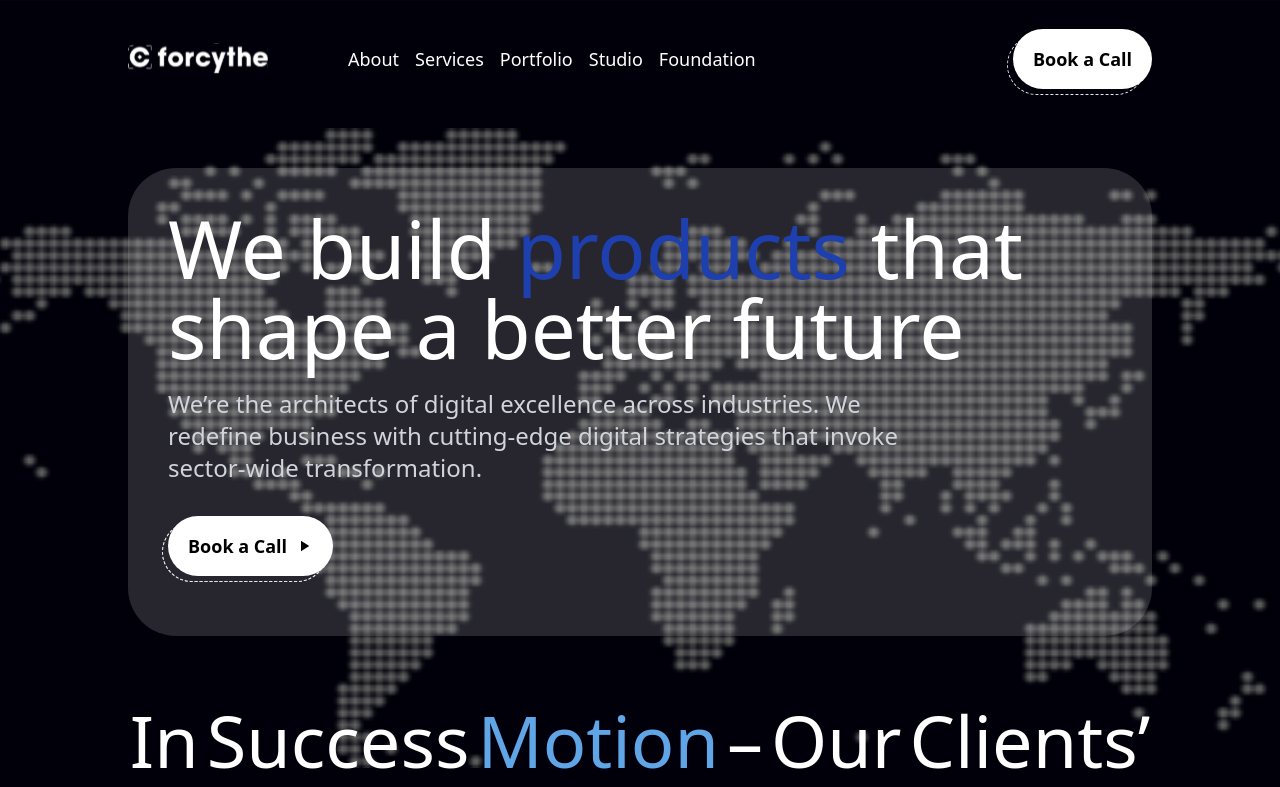
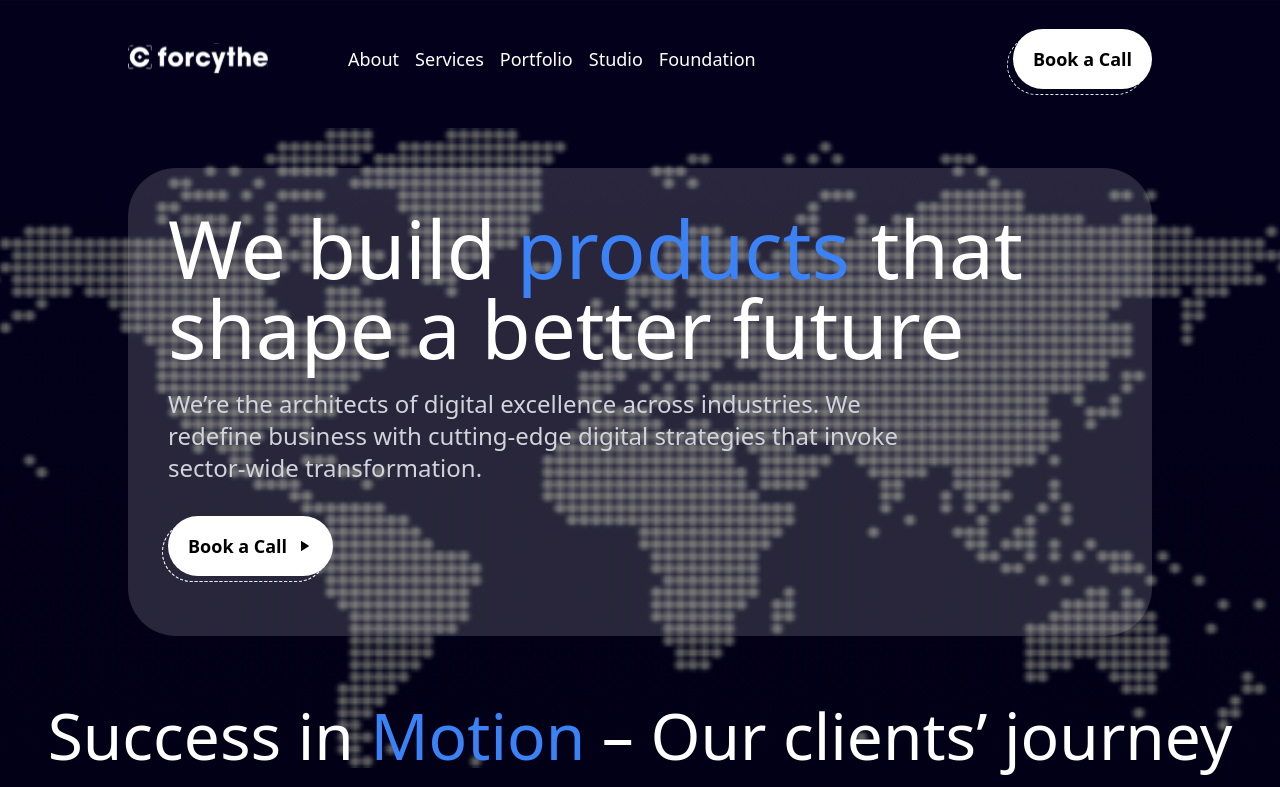
Before and after one commit to Benny-Nwaro/forcythe-frontpage, a React (Vite) app in the folder forcythe/: page / in a window 1280 px wide. Shown: the top 787 px of the page. Built offline with nearby package versions, Linux system fonts and the light colour scheme.

Commit message:
cleaning up the carousel

```diff
--- a/forcythe/index.html
+++ b/forcythe/index.html
@@ -11,7 +11,7 @@
     rgb(0, 32, 50) 0%,
     rgba(1, 0, 10, 1) 33%,
     rgba(1, 0, 10, 1) 66%,
-    rgba(1, 0, 10, 1) 100%
+    rgb(3, 0, 28) 100%
   );">
     <div id="root"></div>
     <script type="module" src="/src/main.jsx"></script>
--- /dev/null
+++ b/forcythe/src/components/AnimatedHeader.jsx
@@ -0,0 +1,42 @@
+import React, { useEffect, useState } from 'react'
+
+function AnimatedHeader(props) {
+    const [headingText, setHeadingText] = useState("");
+
+
+    useEffect(() => {
+        let fullHeadingText = props.text
+        let headingIndex = 0;
+
+        const animateHeading = () => {
+          if (headingIndex < fullHeadingText.length - 1) {
+            setHeadingText((prev) => prev + fullHeadingText[headingIndex]);
+            headingIndex++;
+            setTimeout(animateHeading, 100);
+          } else {
+            setTimeout(() => setHeadingAnimationDone(true), 500); // Wait before starting paragraph animation
+          }
+        };
+
+        animateHeading();
+
+        return () => {
+          headingIndex = fullHeadingText.length; // Cleanup
+        };
+      }, []);
+
+  return (
+    <h1 className="text-[3.5rem] text-white sm:text-[3rem] lg:text-[4rem] font-normal leading-[1] mb-7">
+    {headingText.split("Motion").map((part, index) => (
+      <React.Fragment key={index}>
+        {part}
+        {index === 0 && headingText.includes("Motion") && (
+          <span className="text-accent text-blue-500">Motion</span>
+        )}
+      </React.Fragment>
+    ))}
+  </h1>
+  )
+}
+
+export default AnimatedHeader
--- /dev/null
+++ b/forcythe/src/components/AnimatedParagraph.jsx
@@ -0,0 +1,32 @@
+import React, { useEffect } from "react";
+
+function AnimatedParagraph({ textArray = [] }) {
+  useEffect(() => {
+    const spans = document.querySelectorAll(".animated-text span");
+    spans.forEach((span, index) => {
+      setTimeout(() => {
+        span.classList.add("opacity-100");
+      }, index * 400); // Adjust delay for animation speed
+    });
+  }, []);
+
+  return (
+    <p className="text-gray-300 text-base md:text-2xl mb-8 leading-7">
+      <div className="animated-text">
+        {textArray.map((word, index) => (
+          <span
+            key={index}
+            className="opacity-0 transition-opacity duration-500"
+          >
+            {word === "Motion"&&(<span className="text-accent text-blue-500">Motion</span>)}
+            {/* {index === 0 && textArray.includes("Motion") && (
+                <span className="text-accent text-blue-500">Motion</span>
+            )} */}
+          </span>
+        ))}
+      </div>
+    </p>
+  );
+}
+
+export default AnimatedParagraph;
--- a/forcythe/src/components/AnimatedText.jsx
+++ b/forcythe/src/components/AnimatedText.jsx
@@ -1,54 +1,97 @@
-import React, { useEffect } from "react";
+import React, { useEffect, useState } from "react";
 import BookingButton from "./BookingButton";
 
 const AnimatedText = () => {
+  const [headingText, setHeadingText] = useState("");
+  const [headingAnimationDone, setHeadingAnimationDone] = useState(false);
+
+  const fullHeadingText = "We build products that shape a better future";
+
   useEffect(() => {
-    const spans = document.querySelectorAll('.animated-text span');
-    spans.forEach((span, index) => {
-      setTimeout(() => {
-        span.classList.add('opacity-100');
-      }, index * 200); // Delay each span appearance
-    });
+    let headingIndex = 0;
+
+    const animateHeading = () => {
+      if (headingIndex < fullHeadingText.length - 1) {
+        setHeadingText((prev) => prev + fullHeadingText[headingIndex]);
+        headingIndex++;
+        setTimeout(animateHeading, 100);
+      } else {
+        setTimeout(() => setHeadingAnimationDone(true), 500); // Wait before starting paragraph animation
+      }
+    };
+
+    animateHeading();
+
+    return () => {
+      headingIndex = fullHeadingText.length; // Cleanup
+    };
   }, []);
+
+  useEffect(() => {
+    if (headingAnimationDone) {
+      const spans = document.querySelectorAll(".animated-text span");
+      spans.forEach((span, index) => {
+        setTimeout(() => {
+          span.classList.add("opacity-100");
+        }, index * 400); // Increased delay for slower animation
+      });
+    }
+  }, [headingAnimationDone]);
 
   return (
     <div className="w-full bg-white bg-opacity-15 p-5 py-8 md:p-8 lg:p-10 my-10 rounded-[2rem] sm:rounded-[3rem]">
-      <div className=" mx-auto">
+      <div className="mx-auto">
         <div className="min-h-[180px]">
-            <h1 className="text-[3.5rem] text-white sm:text-[4rem] lg:text-[5rem] font-normal leading-[1] mb-7">
-                We build <span className="text-blue-800 typewriter">products</span> that shape a better future
-            </h1>
+          <h1 className="text-[3.5rem] text-white sm:text-[4rem] lg:text-[5rem] font-normal leading-[1] mb-7">
+            {headingText.split("products").map((part, index) => (
+              <React.Fragment key={index}>
+                {part}
+                {index === 0 && headingText.includes("products") && (
+                  <span className="text-accent text-blue-500">products</span>
+                )}
+              </React.Fragment>
+            ))}
+          </h1>
         </div>
         <div className="mb-8 max-w-3xl">
-          <div className="">
+          <div>
             <p className="text-gray-300 text-base md:text-2xl mb-8 leading-7">
               <div className="animated-text">
-                <span className="opacity-0 transition-opacity duration-500">We’re </span>
-                <span className="opacity-0 transition-opacity duration-500">the </span>
-                <span className="opacity-0 transition-opacity duration-500">architects </span>
-                <span className="opacity-0 transition-opacity duration-500">of </span>
-                <span className="opacity-0 transition-opacity duration-500">digital </span>
-                <span className="opacity-0 transition-opacity duration-500">excellence </span>
-                <span className="opacity-0 transition-opacity duration-500">across </span>
-                <span className="opacity-0 transition-opacity duration-500">industries. </span>
-                <span className="opacity-0 transition-opacity duration-500">We </span>
-                <span className="opacity-0 transition-opacity duration-500">redefine </span>
-                <span className="opacity-0 transition-opacity duration-500">business </span>
-                <span className="opacity-0 transition-opacity duration-500">with </span>
-                <span className="opacity-0 transition-opacity duration-500">cutting-edge </span>
-                <span className="opacity-0 transition-opacity duration-500">digital </span>
-                <span className="opacity-0 transition-opacity duration-500">strategies </span>
-                <span className="opacity-0 transition-opacity duration-500">that </span>
-                <span className="opacity-0 transition-opacity duration-500">invoke </span>
-                <span className="opacity-0 transition-opacity duration-500">sector-wide </span>
-                <span className="opacity-0 transition-opacity duration-500">transformation. </span>
+                {[
+                  "We’re ",
+                  "the ",
+                  "architects ",
+                  "of ",
+                  "digital ",
+                  "excellence ",
+                  "across ",
+                  "industries. ",
+                  "We ",
+                  "redefine ",
+                  "business ",
+                  "with ",
+                  "cutting-edge ",
+                  "digital ",
+                  "strategies ",
+                  "that ",
+                  "invoke ",
+                  "sector-wide ",
+                  "transformation. ",
+                ].map((word, index) => (
+                  <span
+                    key={index}
+                    className="opacity-0 transition-opacity duration-500"
+                  >
+                    {word}
+                  </span>
+                ))}
               </div>
             </p>
           </div>
         </div>
         <div className="mb-5">
           <div className="relative w-fit group">
-          <BookingButton/>
+            <BookingButton />
             <div className="w-full h-full absolute top-1.5 right-1.5 z-0 rounded-full border-[1px] border-dashed group-hover:border-[#064386]"></div>
           </div>
         </div>
--- a/forcythe/src/components/Blogs.jsx
+++ b/forcythe/src/components/Blogs.jsx
@@ -64,9 +64,9 @@ const Blogs = () => {
           {headingText.split("products").map((part, index) => (
             <React.Fragment key={index}>
               {part}
-              {index === 0 && headingText.includes("products") && (
+              {/* {index === 0 && headingText.includes("products") && (
                 <span className="text-accent text-blue-500">products</span>
-              )}
+              )} */}
             </React.Fragment>
           ))}
         </h1>
--- /dev/null
+++ b/forcythe/src/components/SuccessMotionText.jsx
@@ -0,0 +1,14 @@
+import React from 'react'
+import AnimatedHeader from './AnimatedHeader'
+import AnimatedParagraph from './AnimatedParagraph'
+AnimatedHeader
+function SuccessMotionText() {
+    const textArray = [ "Success ", "in ", "Motion ", "– ", "Our ", "clients’ ", "journey "]
+    const text = " Success in Motion – Our clients’ journey"
+  return (
+    <AnimatedHeader text = {text}/>
+    // <AnimatedParagraph textArray = {textArray}/>
+  )
+}
+
+export default SuccessMotionText
--- a/forcythe/src/pages/HomePage.jsx
+++ b/forcythe/src/pages/HomePage.jsx
@@ -10,6 +10,7 @@ import Testimonials from '../components/Testimonials'
 import Section from '../components/Section'
 import Statistics from '../components/Statistics'
 import ReadyToScale from '../components/ReadyToScale'
+import SuccessMotionText from '../components/SuccessMotionText'
 
 function HomePage() {
   return (
@@ -17,13 +18,14 @@ function HomePage() {
         <Navbar/>
         <HeroSection/>
           <div className="flex space-x-2 mt-20 max-md:mt-20 max-md:mx-4 justify-center lg:-mt-16 max-md:my-10 flex-wrap ">
-              <span className='text-white capitalize text-7xl max-md:text-4xl'>in </span>
+              {/* <span className='text-white capitalize text-7xl max-md:text-4xl'>in </span>
               <span className='text-white capitalize text-7xl max-md:text-4xl'>Success </span>
               <span className="text-[#60a6e7] capitalize text-7xl max-md:text-4xl">Motion </span>
               <span className='text-white capitalize text-7xl max-md:text-4xl'>– </span>
               <span className='text-white capitalize text-7xl max-md:text-4xl'>Our </span>
               <span className='text-white capitalize text-7xl max-md:text-4xl'>clients’ </span>
-              <span className='text-white capitalize text-7xl max-md:text-4xl'>journey </span>
+              <span className='text-white capitalize text-7xl max-md:text-4xl'>journey </span> */}
+              <SuccessMotionText/>
         </div>
         <div className=' flex flex-col space-y-10  '>
           <SkillsCarousel/>
```
